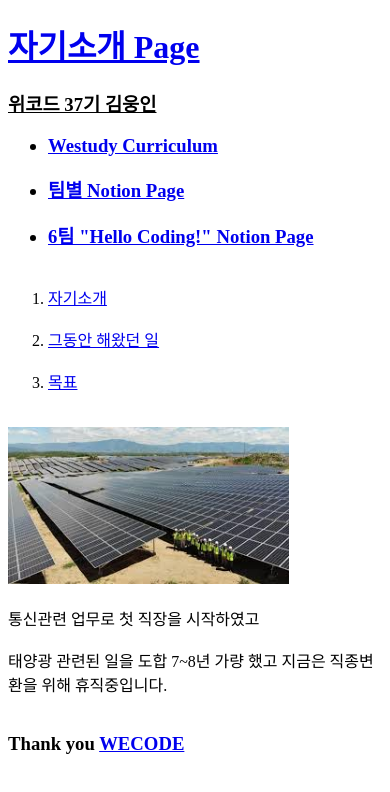
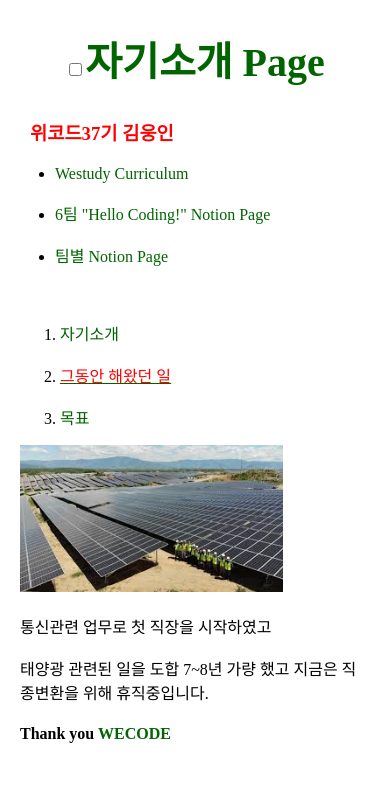
Before and after one commit to wuninkim/mywebsite, a plain HTML site: page 그동안해왔던일.html in a window 390 px wide. Drawn offline with Linux system fonts and the light colour scheme.

Commit message:
자기소개 1주차 과제 22.7.18
생활코딩을 참고하여 HTML, CSS적용하여 자기소개 페이지 만들기

```diff
--- a/index.html
+++ b/index.html
@@ -3,22 +3,27 @@
 <head>
     <title>37기 김웅인 자기소개</title>
     <meta charset="utf-8">
+    <link rel="stylesheet" href="style.css">
 </head>
 
 <body>
-<h1><a href="index.html">자기소개 Page</a></h1>
-<h3><u>위코드</a> 37기 김웅인</u></h3>
+<h1><input type="checkbox"><a href="index.html">자기소개 Page</a></h1>
+<h3><font color="red">위코드37기 김웅인</font></h3>
+    <div id="grid">
     <ul>
-        <h3><li><a href="https://wecode.notion.site/westudy-Curriculum-N-bad065947a3b43db83782e7427fe3261" target="blank" title="사전스터디 커리큘럼 페이지로 이동합니다.">Westudy Curriculum</a></li></h3>
-        <h3><li><a href="https://wecode.notion.site/Hello-Coding-de0c67b129e34ccc8c71eaf014ad2838" target="blank" title="팀별 Notion Page로 이동합니다.">팀별 Notion Page</a></li></h3>
-        <h3><li><a href="https://wecode.notion.site/westudy-37-b1811a210cfd420081ed1e96111e2006" target="blank" title="사전스터디 6팀 헬로코딩에 오신걸 환영합니다!">6팀 "Hello Coding!" Notion Page</a></li></h3>
+        <li><a href="https://wecode.notion.site/westudy-Curriculum-N-bad065947a3b43db83782e7427fe3261" target="blank" title="사전스터디 커리큘럼 페이지로 이동합니다.">Westudy Curriculum</a></li><br>
+        <li><a href="https://wecode.notion.site/Hello-Coding-de0c67b129e34ccc8c71eaf014ad2838" target="blank" title="사전스터디 6팀 헬로코딩에 오신걸 환영합니다!">6팀 "Hello Coding!" Notion Page</a></li><br>
+        <li><a href="https://wecode.notion.site/westudy-37-b1811a210cfd420081ed1e96111e2006" target="blank" title="팀별 Notion Page로 이동합니다.">팀별 Notion Page</a></li>
     </ul>
+    <div>
     <ol>
         <br>
         <li><a href="자기소개.html">자기소개</a></li><br>
         <li><a href="그동안해왔던일.html">그동안 해왔던 일</a></li><br>
         <li><a href="목표.html">목표</a></a></li>
-        <br>
-<br><h3>Thank you <a href="https://wecode.co.kr/?utm_source=naver&utm_medium=wecode_pc_bs&utm_campaign=homelink&utm_content=home&utm_term=%EC%9C%84%EC%BD%94%EB%93%9C&n_media=27758&n_query=%EC%9C%84%EC%BD%94%EB%93%9C&n_rank=1&n_ad_group=grp-a001-04-000000026457414&n_ad=nad-a001-04-000000177474013&n_keyword_id=nkw-a001-04-000004441489061&n_keyword=%EC%9C%84%EC%BD%94%EB%93%9C&n_campaign_type=4&n_contract=tct-a001-04-000000000554913&n_ad_group_type=5&NaPm=ct%3Dl5jbzl08%7Cci%3D0AO0003ZtWTwguXN%5F1ja%7Ctr%3Dbrnd%7Chk%3Dd6e4043966a1fbf3af6935a74157b059b5376f2e" target="blank" title="위코드 홈페이지로 이동합니다.">WECODE</a></h3>
+    </div>
+    </div>
+        <h4>Thank you <a href="https://wecode.co.kr/?utm_source=naver&utm_medium=wecode_pc_bs&utm_campaign=homelink&utm_content=home&utm_term=%EC%9C%84%EC%BD%94%EB%93%9C&n_media=27758&n_query=%EC%9C%84%EC%BD%94%EB%93%9C&n_rank=1&n_ad_group=grp-a001-04-000000026457414&n_ad=nad-a001-04-000000177474013&n_keyword_id=nkw-a001-04-000004441489061&n_keyword=%EC%9C%84%EC%BD%94%EB%93%9C&n_campaign_type=4&n_contract=tct-a001-04-000000000554913&n_ad_group_type=5&NaPm=ct%3Dl5jbzl08%7Cci%3D0AO0003ZtWTwguXN%5F1ja%7Ctr%3Dbrnd%7Chk%3Dd6e4043966a1fbf3af6935a74157b059b5376f2e" target="blank" title="위코드 홈페이지로 이동합니다.">WECODE</a></h4>
+
 </body>
 </html>
--- /dev/null
+++ b/style.css
@@ -0,0 +1,37 @@
+body {
+    margin:20px;
+}
+a {color:darkgreen;
+   text-decoration: none;}
+h1 {
+    text-align:center;
+    font-size:40px;
+    margin:30px;
+}
+ul {
+    border-right:1px solid gray;
+    width:240px;
+    margin:0px;
+    padding:20px;
+    padding-left:35px;
+}
+h3 {
+    border-bottom:1px solid gray;
+    margin:0px;
+    padding-left:10px;
+}
+#grid{
+    display:grid;
+    grid-template-columns:290px 1fr;
+}
+@media(max-width:620px) {
+    #grid{display:block;
+    }
+    ul{
+        border-right:none;
+    }
+    h3{
+        border-bottom:none;
+    }
+
+}
--- a/그동안해왔던일.html
+++ b/그동안해왔던일.html
@@ -3,25 +3,29 @@
 <head>
     <title>37기 김웅인 자기소개</title>
     <meta charset="utf-8">
+    <link rel="stylesheet" href="style.css">
 </head>
 
 <body>
-    <h1><a href="index.html">자기소개 Page</a></h1>
-<h3><u>위코드</a> 37기 김웅인</u></h3>
+<h1><input type="checkbox"><a href="index.html">자기소개 Page</a></h1>
+<h3><font color="red">위코드37기 김웅인</font></h3>
+    <div id="grid">
     <ul>
-        <h3><li><a href="https://wecode.notion.site/westudy-Curriculum-N-bad065947a3b43db83782e7427fe3261" target="blank" title="사전스터디 커리큘럼 페이지로 이동합니다.">Westudy Curriculum</a></li></h3>
-        <h3><li><a href="https://wecode.notion.site/Hello-Coding-de0c67b129e34ccc8c71eaf014ad2838" target="blank" title="팀별 Notion Page로 이동합니다.">팀별 Notion Page</a></li></h3>
-        <h3><li><a href="https://wecode.notion.site/westudy-37-b1811a210cfd420081ed1e96111e2006" target="blank" title="사전스터디 6팀 헬로코딩에 오신걸 환영합니다!">6팀 "Hello Coding!" Notion Page</a></li></h3>
+        <li><a href="https://wecode.notion.site/westudy-Curriculum-N-bad065947a3b43db83782e7427fe3261" target="blank" title="사전스터디 커리큘럼 페이지로 이동합니다.">Westudy Curriculum</a></li><br>
+        <li><a href="https://wecode.notion.site/Hello-Coding-de0c67b129e34ccc8c71eaf014ad2838" target="blank" title="사전스터디 6팀 헬로코딩에 오신걸 환영합니다!">6팀 "Hello Coding!" Notion Page</a></li><br>
+        <li><a href="https://wecode.notion.site/westudy-37-b1811a210cfd420081ed1e96111e2006" target="blank" title="팀별 Notion Page로 이동합니다.">팀별 Notion Page</a></li>
     </ul>
+    <div>
     <ol>
         <br>
         <li><a href="자기소개.html">자기소개</a></li><br>
-        <li><a href="그동안해왔던일.html">그동안 해왔던 일</a></li><br>
+        <li><a href="그동안해왔던일.html"><u><font color="red">그동안 해왔던 일</font></u></a></li><br>
         <li><a href="목표.html">목표</a></a></li>
-        <br>
-    </ol>
-    <img src="태양광.jpg" width="75%">
-    <br><br>통신관련 업무로 첫 직장을 시작하였고 <br><br>태양광 관련된 일을 도합 7~8년 가량 했고 지금은 직종변환을 위해 휴직중입니다.
-    <br><br><h3>Thank you <a href="https://wecode.co.kr/?utm_source=naver&utm_medium=wecode_pc_bs&utm_campaign=homelink&utm_content=home&utm_term=%EC%9C%84%EC%BD%94%EB%93%9C&n_media=27758&n_query=%EC%9C%84%EC%BD%94%EB%93%9C&n_rank=1&n_ad_group=grp-a001-04-000000026457414&n_ad=nad-a001-04-000000177474013&n_keyword_id=nkw-a001-04-000004441489061&n_keyword=%EC%9C%84%EC%BD%94%EB%93%9C&n_campaign_type=4&n_contract=tct-a001-04-000000000554913&n_ad_group_type=5&NaPm=ct%3Dl5jbzl08%7Cci%3D0AO0003ZtWTwguXN%5F1ja%7Ctr%3Dbrnd%7Chk%3Dd6e4043966a1fbf3af6935a74157b059b5376f2e" target="blank" title="위코드 홈페이지로 이동합니다.">WECODE</a></h3>
+    </div>
+    </div>
+        <img src="태양광.jpg" width="75%">
+        <br><br>통신관련 업무로 첫 직장을 시작하였고 <br><br>태양광 관련된 일을 도합 7~8년 가량 했고 지금은 직종변환을 위해 휴직중입니다.
+        <h4>Thank you <a href="https://wecode.co.kr/?utm_source=naver&utm_medium=wecode_pc_bs&utm_campaign=homelink&utm_content=home&utm_term=%EC%9C%84%EC%BD%94%EB%93%9C&n_media=27758&n_query=%EC%9C%84%EC%BD%94%EB%93%9C&n_rank=1&n_ad_group=grp-a001-04-000000026457414&n_ad=nad-a001-04-000000177474013&n_keyword_id=nkw-a001-04-000004441489061&n_keyword=%EC%9C%84%EC%BD%94%EB%93%9C&n_campaign_type=4&n_contract=tct-a001-04-000000000554913&n_ad_group_type=5&NaPm=ct%3Dl5jbzl08%7Cci%3D0AO0003ZtWTwguXN%5F1ja%7Ctr%3Dbrnd%7Chk%3Dd6e4043966a1fbf3af6935a74157b059b5376f2e" target="blank" title="위코드 홈페이지로 이동합니다.">WECODE</a></h4>
+
 </body>
 </html>
```
Also changed, not shown: box.html (added, +20 -0 lines), grid.html (added, +26 -0 lines), html기본양식.html (added, +13 -0 lines), 목표.html (+15 -11 lines), 자기소개.html (+15 -11 lines), 1 other file.
